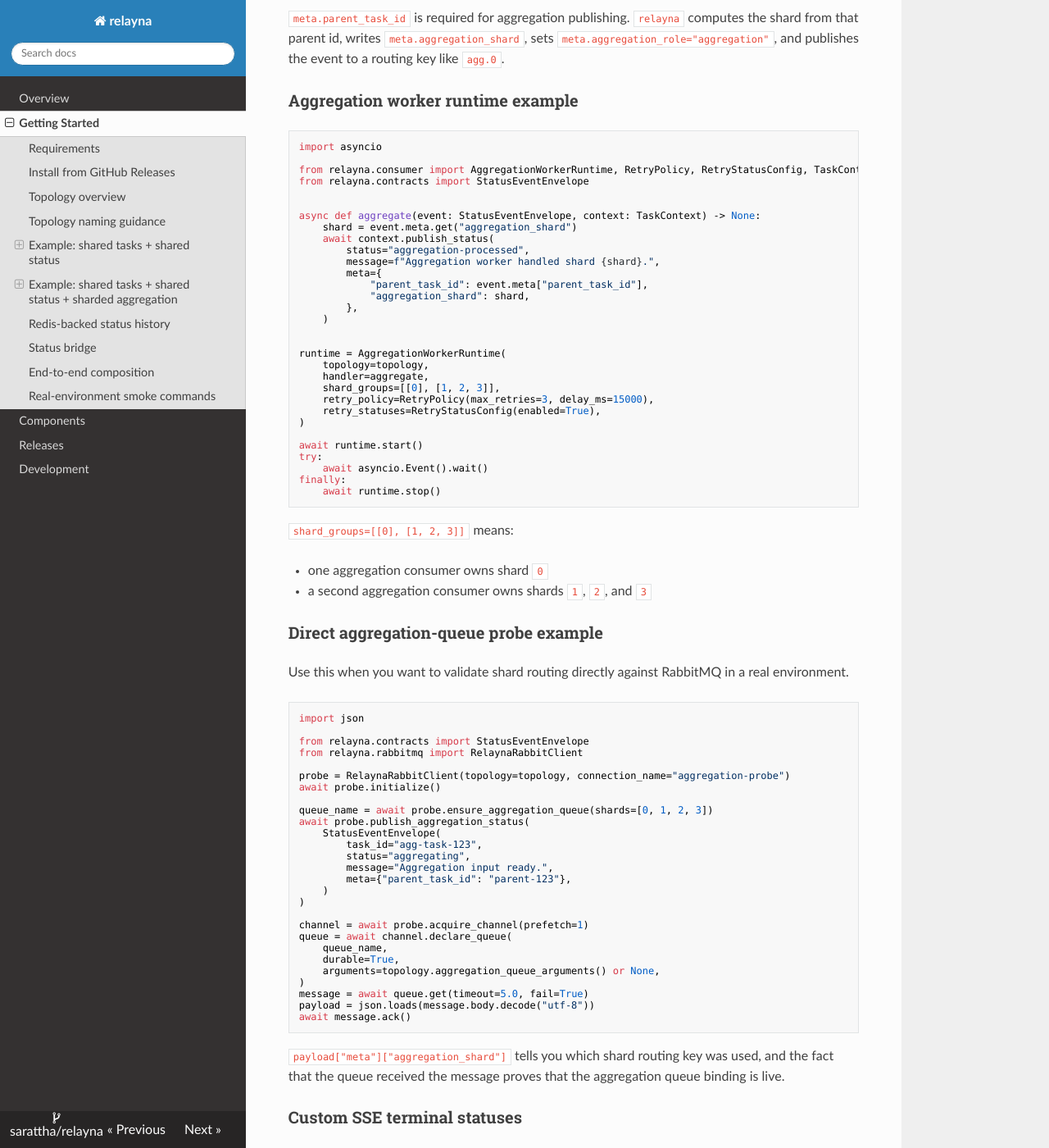
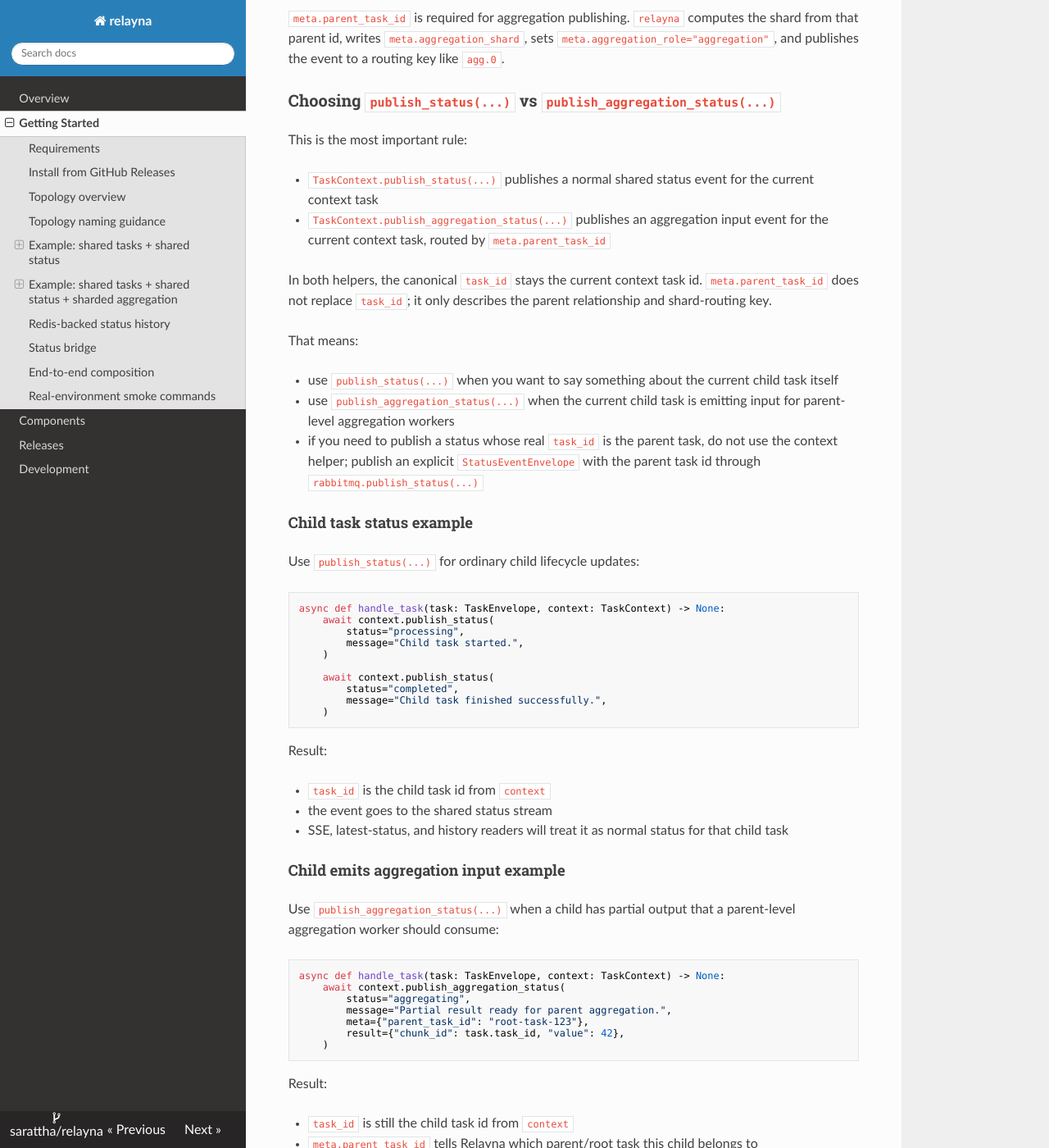
Before and after one commit to sarattha/relayna, an MkDocs documentation site: the page built from docs/getting-started.md, in a window 1280 px wide and 1400 px high, scrolled down 4288 px. Shown: the whole window at 82% size. Built offline with MkDocs 1.6.1, drawn with Linux system fonts in a browser that asks for light colours; nearby versions of some CDN libraries; some of the changed text lies outside the part shown.

Commit message:
Document parent and child status publishing guidance

````diff
--- a/docs/getting-started.md
+++ b/docs/getting-started.md
@@ -239,6 +239,124 @@ computes the shard from that parent id, writes `meta.aggregation_shard`, sets
 `meta.aggregation_role="aggregation"`, and publishes the event to a routing key
 like `agg.0`.
 
+### Choosing `publish_status(...)` vs `publish_aggregation_status(...)`
+
+This is the most important rule:
+
+- `TaskContext.publish_status(...)` publishes a normal shared status event for
+  the current context task
+- `TaskContext.publish_aggregation_status(...)` publishes an aggregation input
+  event for the current context task, routed by `meta.parent_task_id`
+
+In both helpers, the canonical `task_id` stays the current context task id.
+`meta.parent_task_id` does not replace `task_id`; it only describes the parent
+relationship and shard-routing key.
+
+That means:
+
+- use `publish_status(...)` when you want to say something about the current
+  child task itself
+- use `publish_aggregation_status(...)` when the current child task is emitting
+  input for parent-level aggregation workers
+- if you need to publish a status whose real `task_id` is the parent task, do
+  not use the context helper; publish an explicit `StatusEventEnvelope` with the
+  parent task id through `rabbitmq.publish_status(...)`
+
+#### Child task status example
+
+Use `publish_status(...)` for ordinary child lifecycle updates:
+
+```python
+async def handle_task(task: TaskEnvelope, context: TaskContext) -> None:
+    await context.publish_status(
+        status="processing",
+        message="Child task started.",
+    )
+
+    await context.publish_status(
+        status="completed",
+        message="Child task finished successfully.",
+    )
+```
+
+Result:
+
+- `task_id` is the child task id from `context`
+- the event goes to the shared status stream
+- SSE, latest-status, and history readers will treat it as normal status for
+  that child task
+
+#### Child emits aggregation input example
+
+Use `publish_aggregation_status(...)` when a child has partial output that a
+parent-level aggregation worker should consume:
+
+```python
+async def handle_task(task: TaskEnvelope, context: TaskContext) -> None:
+    await context.publish_aggregation_status(
+        status="aggregating",
+        message="Partial result ready for parent aggregation.",
+        meta={"parent_task_id": "root-task-123"},
+        result={"chunk_id": task.task_id, "value": 42},
+    )
+```
+
+Result:
+
+- `task_id` is still the child task id from `context`
+- `meta.parent_task_id` tells Relayna which parent/root task this child belongs to
+- the event is routed to the aggregation shard queue for that parent
+- aggregation workers can process it, while `StatusHub`, SSE, and history can
+  still observe it from the shared status exchange
+
+#### Parent task status example
+
+If you want a status event whose canonical identity is the parent task itself,
+publish it explicitly instead of using the child context helper:
+
+```python
+from relayna.contracts import StatusEventEnvelope
+
+
+async def handle_task(task: TaskEnvelope, context: TaskContext) -> None:
+    await context.rabbitmq.publish_status(
+        StatusEventEnvelope(
+            task_id="root-task-123",
+            status="aggregation-complete",
+            message="Parent task finished aggregation.",
+            meta={"source_child_task_id": task.task_id},
+            correlation_id="root-task-123",
+        )
+    )
+```
+
+Result:
+
+- `task_id` is the parent task id, not the child task id
+- clients querying `/events/root-task-123` or `/status/root-task-123` will see
+  this as a parent-task status
+- this does not route back into aggregation queues
+
+#### Practical decision guide
+
+Use `context.publish_status(...)` when:
+
+- the status belongs to the current task in the handler context
+- you want normal status history, SSE, and latest-status behavior
+- you are inside an aggregation worker and want to publish bookkeeping or final
+  statuses without feeding the aggregation queue again
+
+Use `context.publish_aggregation_status(...)` when:
+
+- the current task is emitting work or partial output for parent aggregation
+- you need shard routing based on `meta.parent_task_id`
+- the event is intended to be consumed by `AggregationConsumer`
+
+Use `context.rabbitmq.publish_status(StatusEventEnvelope(...))` when:
+
+- the event should belong to a different task id than the current context task
+- you are publishing a real parent/root status from child or aggregation logic
+
 ### Aggregation worker runtime example
 
 ```python
````
Also changed, not shown: README.md (+3 -1 lines).
